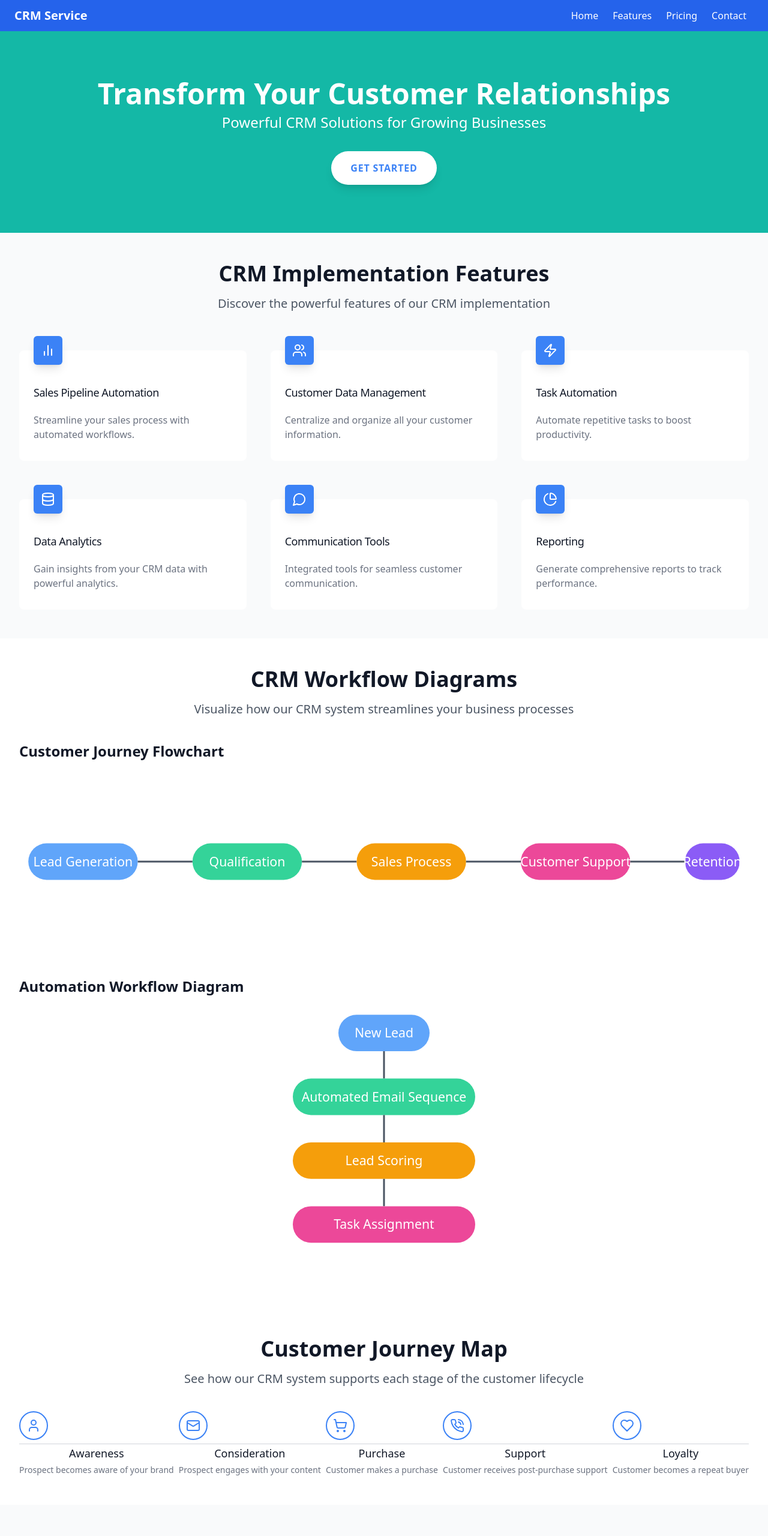
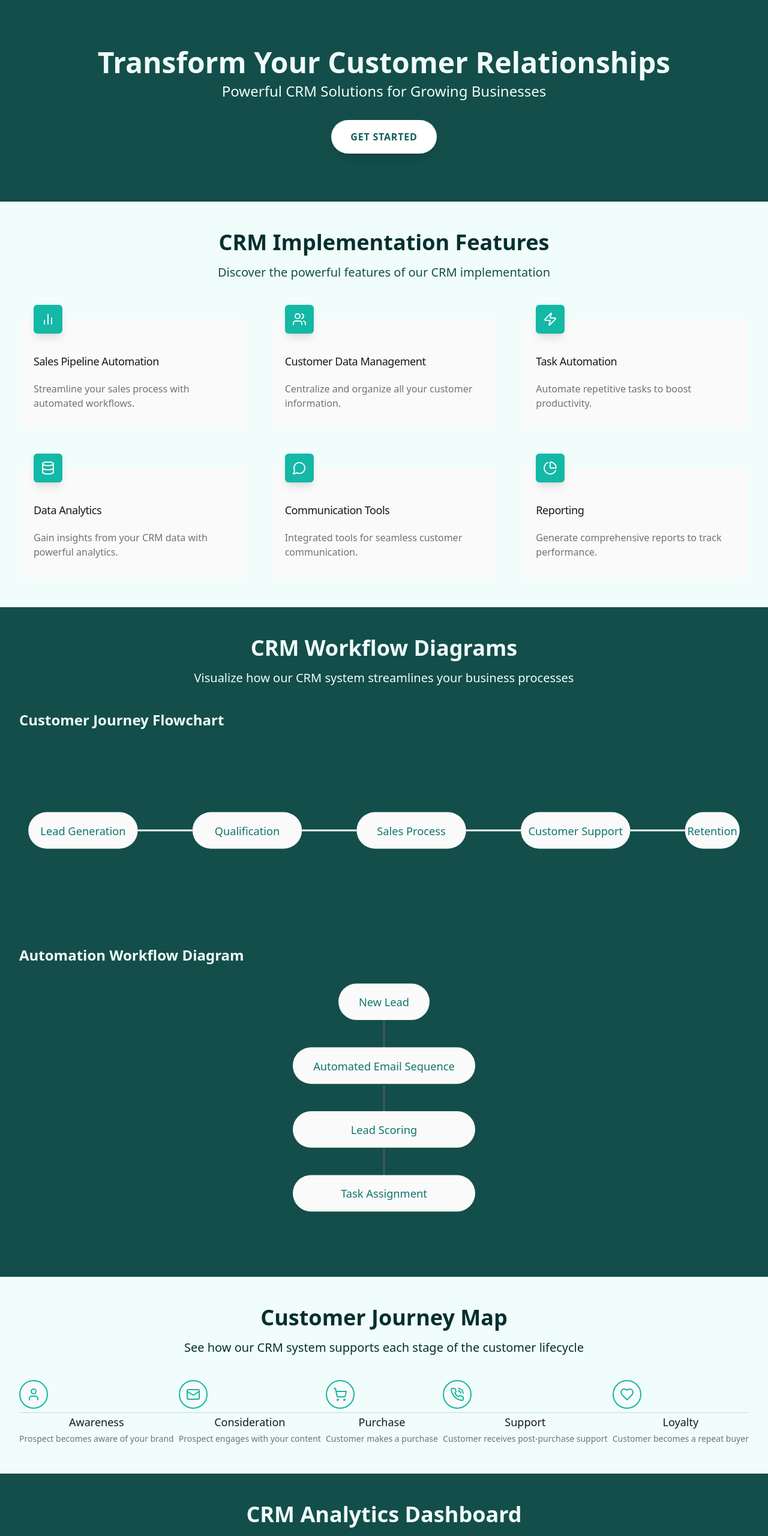
Before and after one commit to mehassanhmood/CRM-Template, a React (Vite) app in the folder crm-service-showcase/: page / in a window 1280 px wide. Shown: the top 2560 px of the page at 60% size. Built offline with nearby package versions, Linux system fonts and the light colour scheme.

Commit message:
color scheme changed

```diff
--- a/crm-service-showcase/src/App.jsx
+++ b/crm-service-showcase/src/App.jsx
@@ -1,9 +1,7 @@
 import React from 'react'
 import { BrowserRouter as Router, Route, Routes } from 'react-router-dom'
-import Header from './components/Header'
 import Hero from './components/Hero'
 import Pricing from './components/Pricing'
-import Footer from './components/Footer'
 import CRMFeatures from './components/CRMFeatures'
 import CRMWorkflow from './components/CRMWorkflow'
 import CRMDashboard from './components/CRMDashboard'
@@ -15,7 +13,6 @@ function App() {
   return (
     <Router>
       <div className="flex flex-col min-h-screen w-full">
-        <Header />
         <main className="flex-grow w-full">
           <Routes>
             <Route path="/" element={
@@ -33,7 +30,6 @@ function App() {
             {/* Add more routes as needed */}
           </Routes>
         </main>
-        <Footer />
       </div>
     </Router>
   )
--- a/crm-service-showcase/src/components/CRMDashboard.jsx
+++ b/crm-service-showcase/src/components/CRMDashboard.jsx
@@ -28,25 +28,25 @@ export default function CRMDashboard() {
   const [timeFrame, setTimeFrame] = useState('6M');
 
   return (
-    <div className="py-12 bg-gray-50">
+    <div className="py-12 bg-teal-900">
       <div className="max-w-7xl mx-auto px-4 sm:px-6 lg:px-8">
         <div className="text-center">
-          <h2 className="text-3xl font-extrabold text-gray-900 sm:text-4xl">
+          <h2 className="text-3xl font-extrabold text-teal-50 sm:text-4xl">
             CRM Analytics Dashboard
           </h2>
-          <p className="mt-4 text-xl text-gray-600">
+          <p className="mt-4 text-xl text-teal-50">
             Interactive demo of CRM analytics and reporting capabilities
           </p>
         </div>
 
         <div className="mt-10">
-          <div className="bg-white shadow rounded-lg p-6">
+          <div className="bg-zinc-50 shadow rounded-lg p-6">
             <div className="flex justify-between items-center mb-6">
-              <h3 className="text-lg font-medium text-gray-900">Sales Performance</h3>
+              <h3 className="text-lg font-medium text-teal-950">Sales Performance</h3>
               <select
                 value={timeFrame}
                 onChange={(e) => setTimeFrame(e.target.value)}
-                className="mt-1 block w-full pl-3 pr-10 py-2 text-base border-gray-300 focus:outline-none focus:ring-blue-500 focus:border-blue-500 sm:text-sm rounded-md"
+                className="mt-1 block w-full pl-3 pr-10 py-2 text-base border-zinc-300 focus:outline-none focus:ring-teal-500 focus:border-teal-500 sm:text-sm rounded-md"
               >
                 <option value="6M">Last 6 Months</option>
                 <option value="1Y">Last Year</option>
@@ -60,24 +60,24 @@ export default function CRMDashboard() {
                 <YAxis />
                 <Tooltip />
                 <Legend />
-                <Line type="monotone" dataKey="sales" stroke="#60A5FA" activeDot={{ r: 8 }} />
+                <Line type="monotone" dataKey="sales" stroke="#0f766e" activeDot={{ r: 8 }} />
               </LineChart>
             </ResponsiveContainer>
           </div>
 
           <div className="mt-8 grid grid-cols-1 gap-6 sm:grid-cols-2">
-            <div className="bg-white shadow rounded-lg p-6">
-              <h3 className="text-lg font-medium text-gray-900 mb-4">Customer Segmentation</h3>
+            <div className="bg-zinc-50 shadow rounded-lg p-6">
+              <h3 className="text-lg font-medium text-teal-950 mb-4">Customer Segmentation</h3>
               <ResponsiveContainer width="100%" height={300}>
                 <PieChart>
-                  <Pie dataKey="value" data={customerSegmentationData} fill="#60A5FA" label />
+                  <Pie dataKey="value" data={customerSegmentationData} fill="#0f766e" label />
                   <Tooltip />
                 </PieChart>
               </ResponsiveContainer>
             </div>
 
-            <div className="bg-white shadow rounded-lg p-6">
-              <h3 className="text-lg font-medium text-gray-900 mb-4">Customer Retention Rates</h3>
+            <div className="bg-zinc-50 shadow rounded-lg p-6">
+              <h3 className="text-lg font-medium text-teal-950 mb-4">Customer Retention Rates</h3>
               <ResponsiveContainer width="100%" height={300}>
                 <BarChart data={retentionData}>
                   <CartesianGrid strokeDasharray="3 3" />
@@ -85,7 +85,7 @@ export default function CRMDashboard() {
                   <YAxis />
                   <Tooltip />
                   <Legend />
-                  <Bar dataKey="retention" fill="#34D399" />
+                  <Bar dataKey="retention" fill="#0f766e" />
                 </BarChart>
               </ResponsiveContainer>
             </div>
--- a/crm-service-showcase/src/components/CRMFeatures.jsx
+++ b/crm-service-showcase/src/components/CRMFeatures.jsx
@@ -12,13 +12,13 @@ const features = [
 
 export default function CRMFeatures() {
   return (
-    <div className="py-12 bg-gray-50">
+    <div className="py-12 bg-teal-50">
       <div className="max-w-7xl mx-auto px-4 sm:px-6 lg:px-8">
         <div className="text-center">
-          <h2 className="text-3xl font-extrabold text-gray-900 sm:text-4xl">
+          <h2 className="text-3xl font-extrabold text-teal-950 sm:text-4xl">
             CRM Implementation Features
           </h2>
-          <p className="mt-4 text-xl text-gray-600">
+          <p className="mt-4 text-xl text-teal-900">
             Discover the powerful features of our CRM implementation
           </p>
         </div>
@@ -27,15 +27,15 @@ export default function CRMFeatures() {
           <div className="grid grid-cols-1 gap-10 sm:grid-cols-2 lg:grid-cols-3">
             {features.map((feature) => (
               <div key={feature.title} className="pt-6">
-                <div className="flow-root bg-white rounded-lg px-6 pb-8">
+                <div className="flow-root bg-zinc-50 rounded-lg px-6 pb-8">
                   <div className="-mt-6">
                     <div>
-                      <span className="inline-flex items-center justify-center p-3 bg-blue-500 rounded-md shadow-lg">
-                        <feature.icon className="h-6 w-6 text-white" aria-hidden="true" />
+                      <span className="inline-flex items-center justify-center p-3 bg-teal-500 rounded-md shadow-lg">
+                        <feature.icon className="h-6 w-6 text-teal-50" aria-hidden="true" />
                       </span>
                     </div>
-                    <h3 className="mt-8 text-lg font-medium text-gray-900 tracking-tight">{feature.title}</h3>
-                    <p className="mt-5 text-base text-gray-500">{feature.description}</p>
+                    <h3 className="mt-8 text-lg font-medium text-zinc-900 tracking-tight">{feature.title}</h3>
+                    <p className="mt-5 text-base text-zinc-500">{feature.description}</p>
                   </div>
                 </div>
               </div>
--- a/crm-service-showcase/src/components/CRMWorkflow.jsx
+++ b/crm-service-showcase/src/components/CRMWorkflow.jsx
@@ -2,52 +2,52 @@ import React from 'react';
 
 export default function CRMWorkflow() {
   return (
-    <div className="py-12 bg-white">
+    <div className="py-12 bg-teal-900">
       <div className="max-w-7xl mx-auto px-4 sm:px-6 lg:px-8">
         <div className="text-center">
-          <h2 className="text-3xl font-extrabold text-gray-900 sm:text-4xl">
+          <h2 className="text-3xl font-extrabold text-teal-50 sm:text-4xl">
             CRM Workflow Diagrams
           </h2>
-          <p className="mt-4 text-xl text-gray-600">
+          <p className="mt-4 text-xl text-teal-50">
             Visualize how our CRM system streamlines your business processes
           </p>
         </div>
 
         <div className="mt-10 flex flex-col space-y-10">
           <div>
-            <h3 className="text-2xl font-bold text-gray-900 mb-4">Customer Journey Flowchart</h3>
+            <h3 className="text-2xl font-bold text-teal-50 mb-4">Customer Journey Flowchart</h3>
             <svg className="w-full" viewBox="0 0 800 200" fill="none" xmlns="http://www.w3.org/2000/svg">
-              <rect x="10" y="80" width="120" height="40" rx="20" fill="#60A5FA" />
-              <text x="70" y="105" textAnchor="middle" fill="white" fontSize="14">Lead Generation</text>
-              <path d="M130 100 L190 100" stroke="#4B5563" strokeWidth="2" />
-              <rect x="190" y="80" width="120" height="40" rx="20" fill="#34D399" />
-              <text x="250" y="105" textAnchor="middle" fill="white" fontSize="14">Qualification</text>
-              <path d="M310 100 L370 100" stroke="#4B5563" strokeWidth="2" />
-              <rect x="370" y="80" width="120" height="40" rx="20" fill="#F59E0B" />
-              <text x="430" y="105" textAnchor="middle" fill="white" fontSize="14">Sales Process</text>
-              <path d="M490 100 L550 100" stroke="#4B5563" strokeWidth="2" />
-              <rect x="550" y="80" width="120" height="40" rx="20" fill="#EC4899" />
-              <text x="610" y="105" textAnchor="middle" fill="white" fontSize="14">Customer Support</text>
-              <path d="M670 100 L730 100" stroke="#4B5563" strokeWidth="2" />
-              <rect x="730" y="80" width="60" height="40" rx="20" fill="#8B5CF6" />
-              <text x="760" y="105" textAnchor="middle" fill="white" fontSize="14">Retention</text>
+              <rect x="10" y="80" width="120" height="40" rx="20" fill="#fafafa" />
+              <text x="70" y="105" textAnchor="middle" fill="#0f766e" fontSize="12">Lead Generation</text>
+              <path d="M130 100 L190 100" stroke="#fafafa" strokeWidth="2" />
+              <rect x="190" y="80" width="120" height="40" rx="20" fill="#fafafa" />
+              <text x="250" y="105" textAnchor="middle" fill="#0f766e" fontSize="12">Qualification</text>
+              <path d="M310 100 L370 100" stroke="#fafafa" strokeWidth="2" />
+              <rect x="370" y="80" width="120" height="40" rx="20" fill="#fafafa" />
+              <text x="430" y="105" textAnchor="middle" fill="#0f766e" fontSize="12">Sales Process</text>
+              <path d="M490 100 L550 100" stroke="#fafafa" strokeWidth="2" />
+              <rect x="550" y="80" width="120" height="40" rx="20" fill="#fafafa" />
+              <text x="610" y="105" textAnchor="middle" fill="#0f766e" fontSize="12">Customer Support</text>
+              <path d="M670 100 L730 100" stroke="#fafafa" strokeWidth="2" />
+              <rect x="730" y="80" width="60" height="40" rx="20" fill="#fafafa" />
+              <text x="760" y="105" textAnchor="middle" fill="#0f766e" fontSize="12">Retention</text>
             </svg>
           </div>
 
           <div>
-            <h3 className="text-2xl font-bold text-gray-900 mb-4">Automation Workflow Diagram</h3>
+            <h3 className="text-2xl font-bold text-teal-50 mb-4">Automation Workflow Diagram</h3>
             <svg className="w-full" viewBox="0 0 800 300" fill="none" xmlns="http://www.w3.org/2000/svg">
-              <rect x="350" y="10" width="100" height="40" rx="20" fill="#60A5FA" />
-              <text x="400" y="35" textAnchor="middle" fill="white" fontSize="14">New Lead</text>
+              <rect x="350" y="10" width="100" height="40" rx="20" fill="#fafafa" />
+              <text x="400" y="35" textAnchor="middle" fill="#0f766e" fontSize="12">New Lead</text>
               <path d="M400 50 L400 80" stroke="#4B5563" strokeWidth="2" />
-              <rect x="300" y="80" width="200" height="40" rx="20" fill="#34D399" />
-              <text x="400" y="105" textAnchor="middle" fill="white" fontSize="14">Automated Email Sequence</text>
+              <rect x="300" y="80" width="200" height="40" rx="20" fill="#fafafa" />
+              <text x="400" y="105" textAnchor="middle" fill="#0f766e" fontSize="12">Automated Email Sequence</text>
               <path d="M400 120 L400 150" stroke="#4B5563" strokeWidth="2" />
-              <rect x="300" y="150" width="200" height="40" rx="20" fill="#F59E0B" />
-              <text x="400" y="175" textAnchor="middle" fill="white" fontSize="14">Lead Scoring</text>
+              <rect x="300" y="150" width="200" height="40" rx="20" fill="#fafafa" />
+              <text x="400" y="175" textAnchor="middle" fill="#0f766e" fontSize="12">Lead Scoring</text>
               <path d="M400 190 L400 220" stroke="#4B5563" strokeWidth="2" />
-              <rect x="300" y="220" width="200" height="40" rx="20" fill="#EC4899" />
-              <text x="400" y="245" textAnchor="middle" fill="white" fontSize="14">Task Assignment</text>
+              <rect x="300" y="220" width="200" height="40" rx="20" fill="#fafafa" />
+              <text x="400" y="245" textAnchor="middle" fill="#0f766e" fontSize="12">Task Assignment</text>
             </svg>
           </div>
         </div>
--- a/crm-service-showcase/src/components/CustomerJourneyMap.jsx
+++ b/crm-service-showcase/src/components/CustomerJourneyMap.jsx
@@ -11,13 +11,13 @@ const stages = [
 
 export default function CustomerJourneyMap() {
   return (
-    <div className="py-12 bg-white">
+    <div className="py-12 bg-teal-50">
       <div className="max-w-7xl mx-auto px-4 sm:px-6 lg:px-8">
         <div className="text-center">
-          <h2 className="text-3xl font-extrabold text-gray-900 sm:text-4xl">
+          <h2 className="text-3xl font-extrabold text-teal-950 sm:text-4xl">
             Customer Journey Map
           </h2>
-          <p className="mt-4 text-xl text-gray-600">
+          <p className="mt-4 text-xl text-teal-950">
             See how our CRM system supports each stage of the customer lifecycle
           </p>
         </div>
@@ -25,17 +25,17 @@ export default function CustomerJourneyMap() {
         <div className="mt-10">
           <div className="relative">
             <div className="absolute inset-0 flex items-center" aria-hidden="true">
-              <div className="w-full border-t border-gray-300" />
+              <div className="w-full border-t border-zinc-300" />
             </div>
             <div className="relative flex justify-between">
               {stages.map((stage, index) => (
                 <div key={stage.title} className="text-center">
-                  <span className="relative z-10 w-12 h-12 flex items-center justify-center bg-white border-2 border-blue-500 rounded-full">
-                    <stage.icon className="w-6 h-6 text-blue-500" />
+                  <span className="relative z-10 w-12 h-12 flex items-center justify-center bg-zinc-50 border-2 border-teal-500 rounded-full">
+                    <stage.icon className="w-6 h-6 text-teal-500" />
                   </span>
                   <div className="mt-2">
-                    <h3 className="text-lg font-medium text-gray-900">{stage.title}</h3>
-                    <p className="mt-1 text-sm text-gray-500 max-w-xs">{stage.description}</p>
+                    <h3 className="text-lg font-medium text-zinc-900">{stage.title}</h3>
+                    <p className="mt-1 text-sm text-zinc-500 max-w-xs">{stage.description}</p>
                   </div>
                 </div>
               ))}
--- a/crm-service-showcase/src/components/Header.jsx
+++ /dev/null
@@ -1,22 +0,0 @@
-import React from 'react'
-import { Link } from 'react-router-dom'
-
-function Header() {
-  return (
-    <header className="bg-blue-600 text-white">
-      <nav className="container mx-auto px-6 py-3 flex justify-between items-center">
-        <div className="text-xl font-bold">
-          <Link to="/">CRM Service</Link>
-        </div>
-        <div>
-          <Link to="/" className="px-3 py-2 rounded hover:bg-blue-700">Home</Link>
-          <Link to="/features" className="px-3 py-2 rounded hover:bg-blue-700">Features</Link>
-          <Link to="/pricing" className="px-3 py-2 rounded hover:bg-blue-700">Pricing</Link>
-          <Link to="/contact" className="px-3 py-2 rounded hover:bg-blue-700">Contact</Link>
-        </div>
-      </nav>
-    </header>
-  )
-}
-
-export default Header
--- a/crm-service-showcase/src/components/Hero.jsx
+++ b/crm-service-showcase/src/components/Hero.jsx
@@ -2,11 +2,11 @@ import React from 'react'
 
 function Hero() {
   return (
-    <div className="bg-teal-500 text-white py-20">
+    <div className="bg-teal-900 text-teal-50 py-20">
       <div className="container mx-auto px-6 text-center">
         <h1 className="text-5xl font-bold mb-2">Transform Your Customer Relationships</h1>
         <h2 className="text-2xl mb-8">Powerful CRM Solutions for Growing Businesses</h2>
-        <button className="bg-white text-blue-500 font-bold rounded-full py-4 px-8 shadow-lg uppercase tracking-wider hover:bg-blue-100">
+        <button className="bg-white text-teal-800 font-bold rounded-full py-4 px-8 shadow-lg uppercase tracking-wider hover:bg-teal-100">
           Get Started
         </button>
       </div>
--- a/crm-service-showcase/src/components/Pricing.jsx
+++ b/crm-service-showcase/src/components/Pricing.jsx
@@ -8,34 +8,34 @@ function Pricing() {
   ]
 
   return (
-    <div className="py-12 bg-white">
+    <div className="py-12 bg-teal-50">
       <div className="max-w-7xl mx-auto px-4 sm:px-6 lg:px-8">
         <div className="lg:text-center">
-          <h2 className="text-base text-blue-600 font-semibold tracking-wide uppercase">Pricing</h2>
-          <p className="mt-2 text-3xl leading-8 font-extrabold tracking-tight text-gray-900 sm:text-4xl">
+          <h2 className="text-base text-teal-600 font-semibold tracking-wide uppercase">Pricing</h2>
+          <p className="mt-2 text-3xl leading-8 font-extrabold tracking-tight text-teal-950 sm:text-4xl">
             Plans for businesses of all sizes
           </p>
         </div>
 
         <div className="mt-10 space-y-12 lg:space-y-0 lg:grid lg:grid-cols-3 lg:gap-x-8">
           {plans.map((plan) => (
-            <div key={plan.name} className="relative p-8 bg-white border border-gray-200 rounded-2xl shadow-sm flex flex-col">
+            <div key={plan.name} className="relative p-8 bg-zinc-50 border border-teal-100 rounded-2xl shadow-sm flex flex-col">
               <div className="flex-1">
-                <h3 className="text-xl font-semibold text-gray-900">{plan.name}</h3>
-                <p className="mt-4 flex items-baseline text-gray-900">
+                <h3 className="text-xl font-semibold text-teal-950">{plan.name}</h3>
+                <p className="mt-4 flex items-baseline text-teal-950">
                   <span className="text-5xl font-extrabold tracking-tight">{plan.price}</span>
                   <span className="ml-1 text-xl font-semibold">/month</span>
                 </p>
                 <ul className="mt-6 space-y-6">
                   {plan.features.map((feature) => (
                     <li key={feature} className="flex">
-                      <span className="text-blue-500 mr-3">✓</span>
-                      <span className="text-gray-500">{feature}</span>
+                      <span className="text-teal-700 mr-3">✓</span>
+                      <span className="text-teal-700">{feature}</span>
                     </li>
                   ))}
                 </ul>
               </div>
-              <a href="#" className="mt-8 block w-full bg-blue-500 border border-blue-500 rounded-md py-2 text-sm font-semibold text-white text-center hover:bg-blue-600">
+              <a href="#" className="mt-8 block w-full bg-teal-700 border border-teal-700 rounded-md py-2 text-sm font-semibold text-teal-50 text-center hover:bg-teal-900">
                 Select {plan.name}
               </a>
             </div>
```
Also changed, not shown: crm-service-showcase/src/components/CRMIntegrationMap.jsx (+4 -4 lines), crm-service-showcase/src/components/CaseStudies.jsx (+10 -10 lines), crm-service-showcase/src/components/Footer.jsx (deleted, +0 -21 lines).
